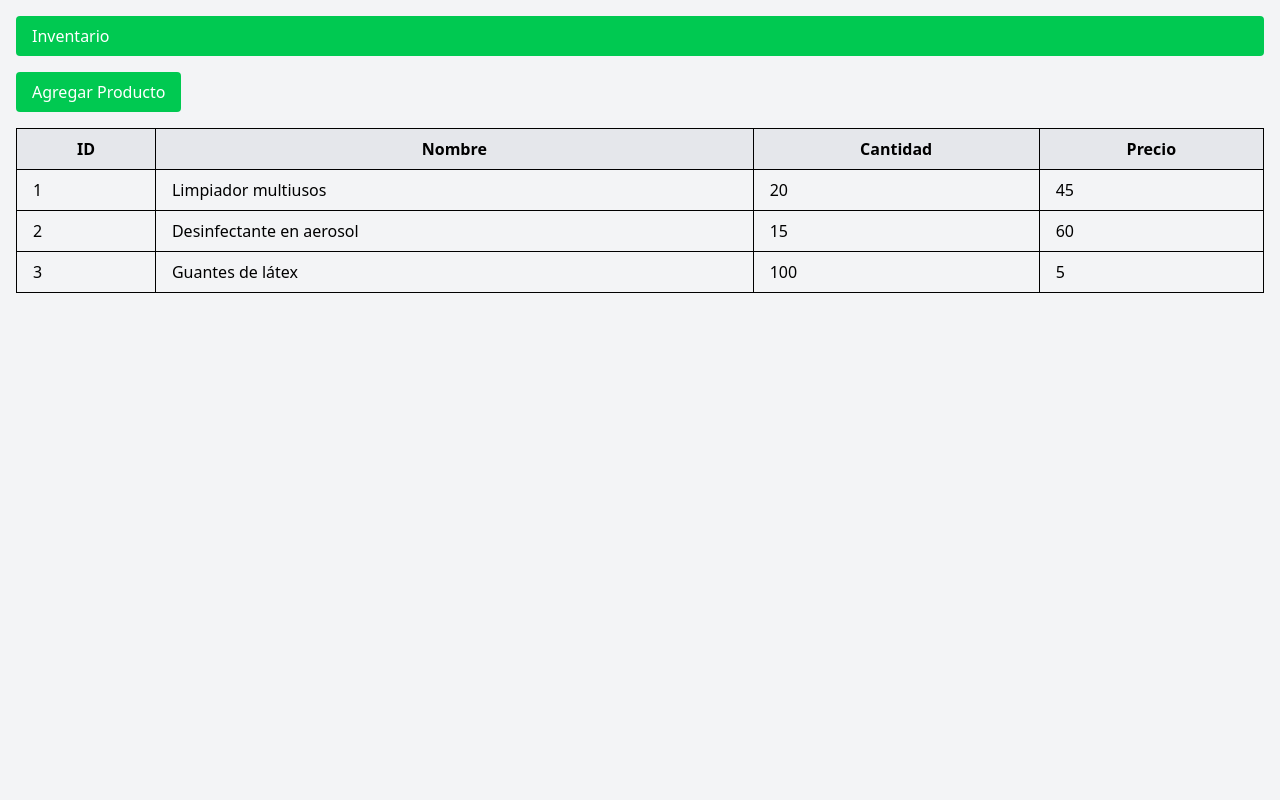
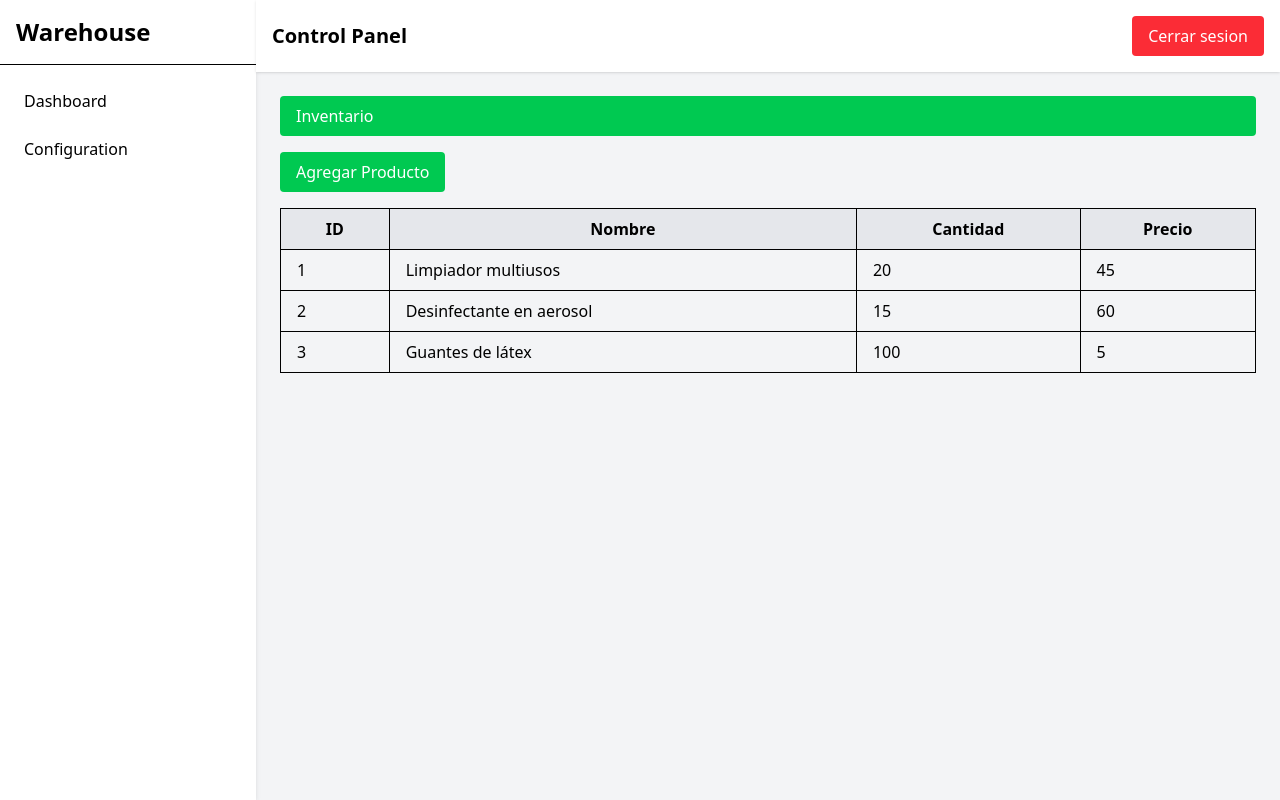
Before and after one commit to danielmen-mx/warehouse, a React (Vite) app: page /dashboard in a window 1280 px wide. Built offline with nearby package versions, Linux system fonts and the light colour scheme; sample sign-in values are in the browser's storage.

Commit message:
#commit fix new structure about routes

```diff
--- a/src/routes/AppRoutes.tsx
+++ b/src/routes/AppRoutes.tsx
@@ -1,9 +1,11 @@
-import { BrowserRouter, Routes, Route, Navigate } from 'react-router-dom';
+import { BrowserRouter, Routes, Route, Navigate, Outlet } from 'react-router-dom';
 import { MainLayout } from '@/app/layouts/MainLayout';
 import { LoginPage } from '@/features/auth/pages/LoginPage';
 import { DashboardPage } from '../features/inventory/pages/DashboardPage';
+import { SettingsPage } from '@/features/settings/pages/SettingsPage';
 import { JSX } from 'react';
 import App from '@/App';
+import DashboardLayout from '@/app/layouts/DashboardLayout';
 
 const PrivateRoute = ({ children }: { children: JSX.Element }) => {
   const token = localStorage.getItem('token');
@@ -13,18 +15,27 @@ const PrivateRoute = ({ children }: { children: JSX.Element }) => {
 export const AppRoutes = () => {
   return (
     <Routes>
-      <Route path="/login" element={<LoginPage />} />
       <Route
-        path='/dashboard'
+        path="/login"
+        element={
+          <LoginPage />
+        }
+      />
+      <Route
+        path="/"
         element={
           <PrivateRoute>
-            <MainLayout>
-              <DashboardPage />
-            </MainLayout>
+            <DashboardLayout>
+              <Outlet />
+            </DashboardLayout>
           </PrivateRoute>
         }
-      />
-      <Route path='*' element={<Navigate to="/login" />} />
+      >
+        <Route path='dashboard' element={<DashboardPage />} />
+        <Route path='settings' element={<SettingsPage />} />
+        <Route index element={<Navigate to="dashboard" />} />
+      </Route>
+      <Route path='*' element={<Navigate to="/notFound" />} />
     </Routes>
   );
 }
```
